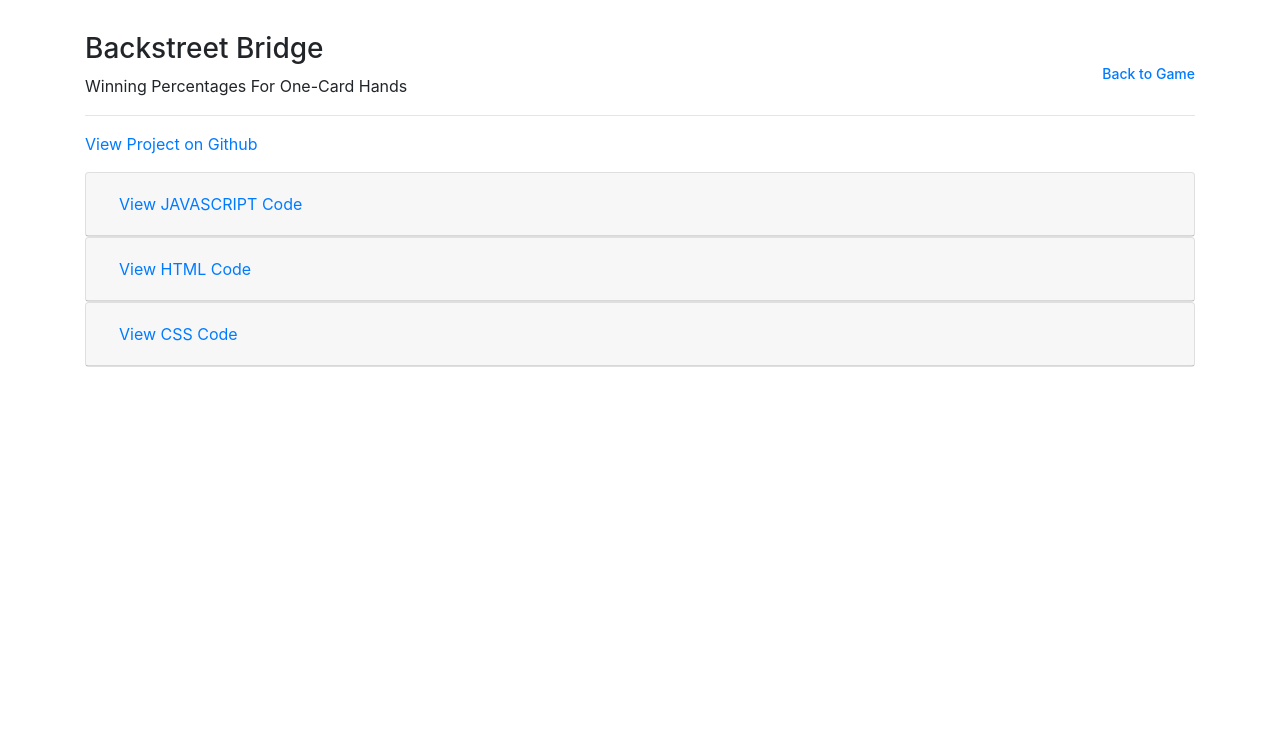
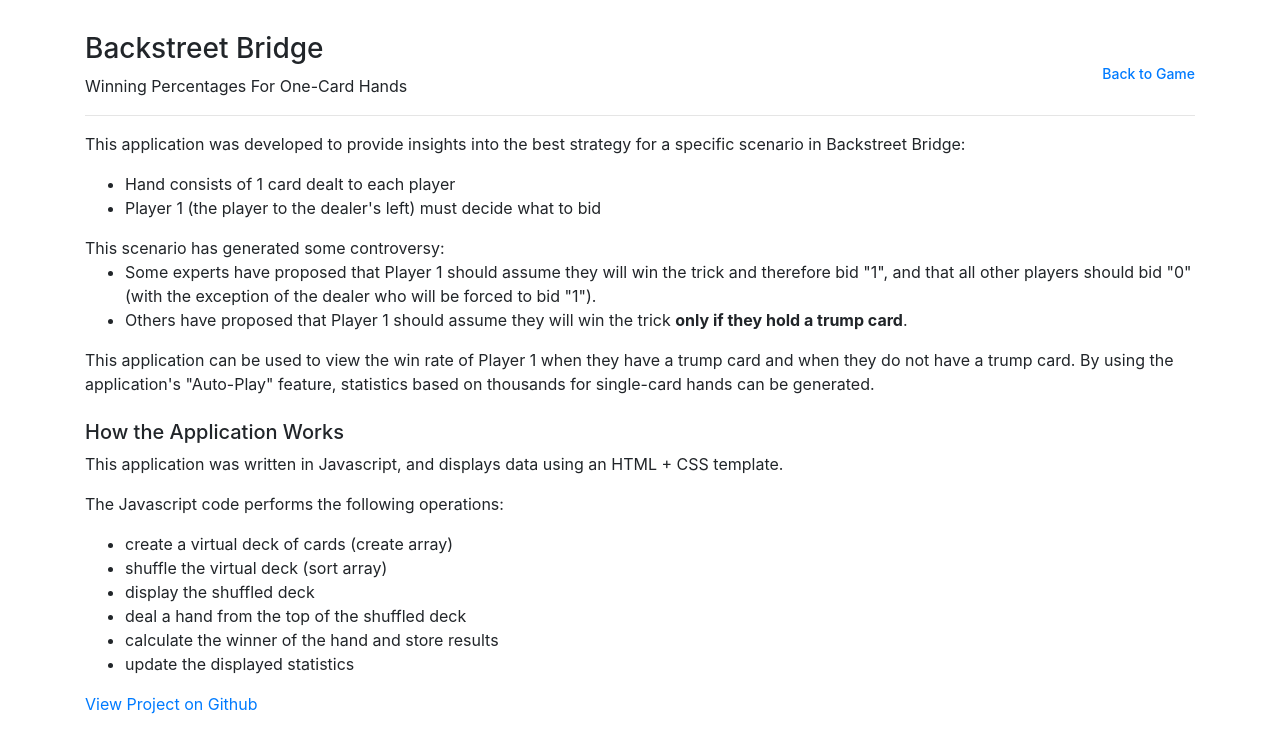
Before and after one commit to saiena/backstreeet_bridge_one_card_hands_analysis, a plain HTML site: page help.html in a window 1280 px wide. Shown: the top 731 px of the page. Drawn offline with nearby package versions, Linux system fonts and the light colour scheme.

Commit message:
better stats completed

```diff
--- a/help.html
+++ b/help.html
@@ -24,6 +24,29 @@
 						<a class="float-right nmd-help-link" href="./index.html" target="_blank">Back to Game</a>
 					</h3>
 					<hr>
+					<p>This application was developed to provide insights into the best strategy for a specific scenario in Backstreet Bridge:</p>
+					<ul>
+						<li>Hand consists of 1 card dealt to each player</li>
+						<li>Player 1 (the player to the dealer's left) must decide what to bid</li>
+					</ul>
+					This scenario has generated some controversy:
+					<ul>
+						<li>Some experts have proposed that Player 1 should assume they will win the trick and therefore bid "1", and that all other players should bid "0" (with the exception of the dealer who will be forced to bid "1").</li>
+						<li>Others have proposed that Player 1 should assume they will win the trick <strong>only if they hold a trump card</strong>.</li>
+					</ul>
+					<p>This application can be used to view the win rate of Player 1 when they have a trump card and when they do not have a trump card. By using the application's "Auto-Play" feature, statistics based on thousands for single-card hands can be generated.</p>
+
+					<h5 class="mt-4">How the Application Works</h5>
+					<p>This application was written in Javascript, and displays data using an HTML + CSS template.</p>
+					<p>The Javascript code performs the following operations:</p>
+					<ul>
+						<li>create a virtual deck of cards (create array)</li>
+						<li>shuffle the virtual deck (sort array)
+						<li>display the shuffled deck</li>
+						<li>deal a hand from the top of the shuffled deck</li>
+						<li>calculate the winner of the hand and store results</li>
+						<li>update the displayed statistics</li>
+					</ul>
 				</div>
 			</div>
 			<div class="row mb-3">
```
Also changed, not shown: 1 other file.
